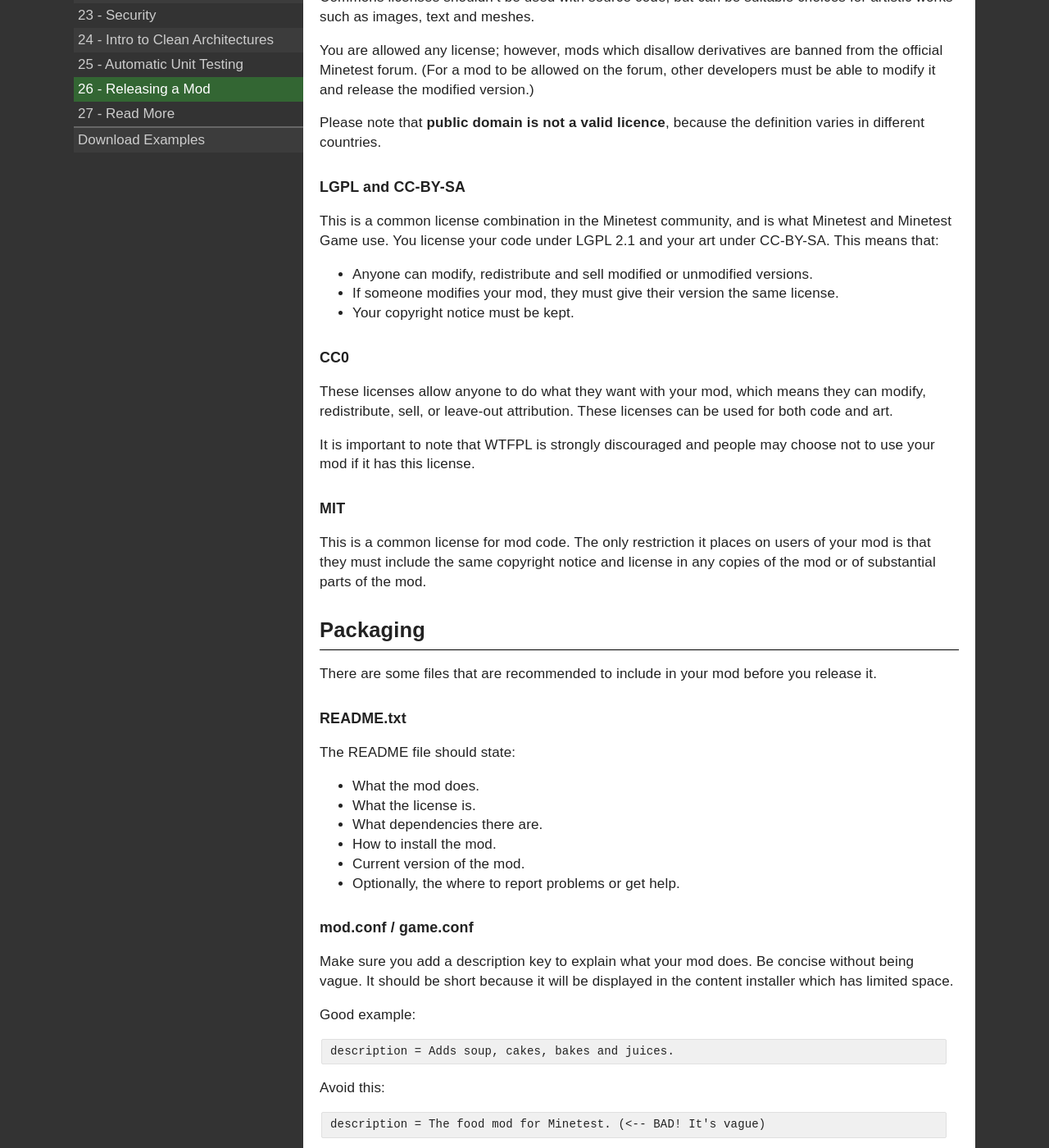
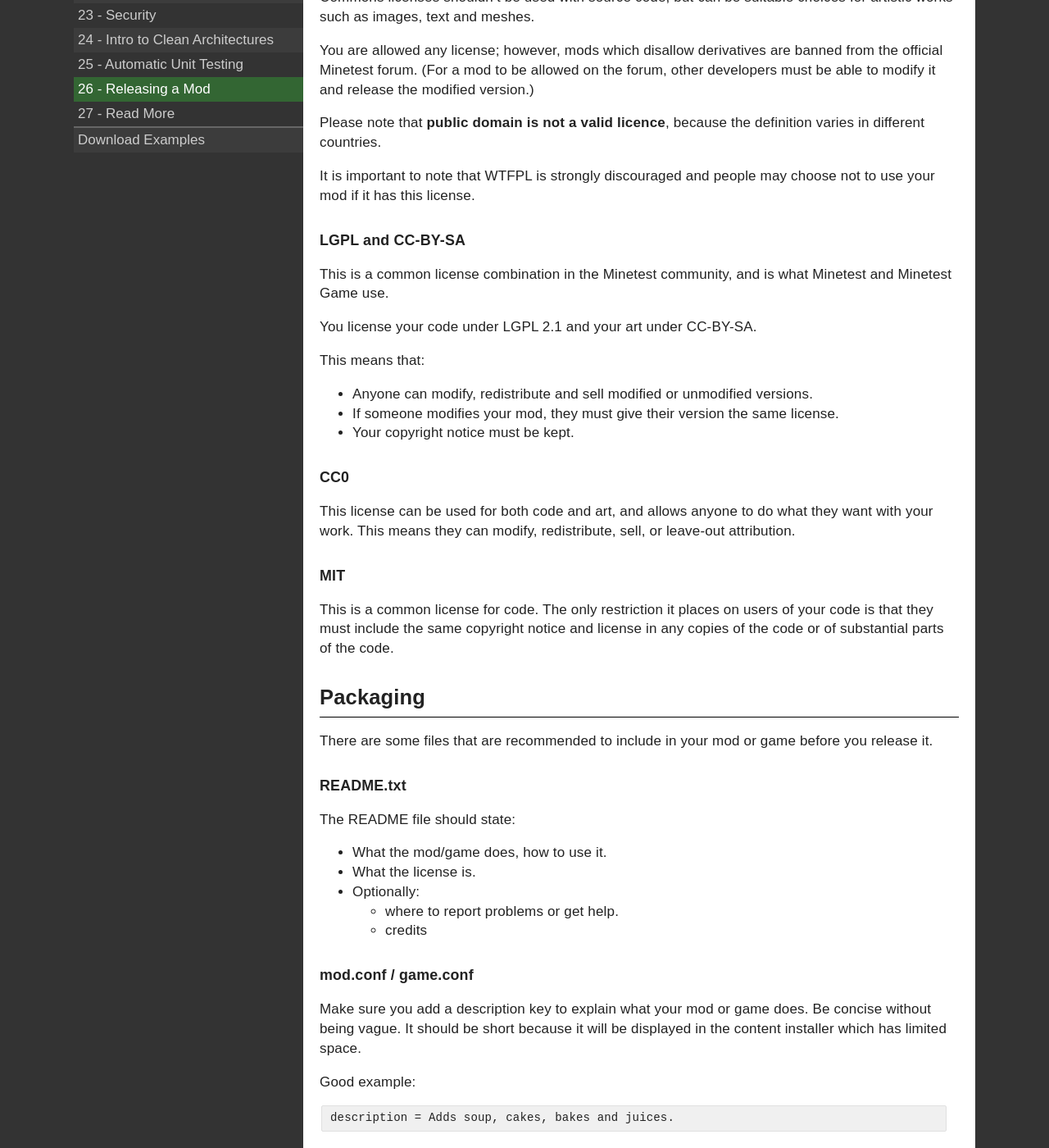
Before and after one commit to rubenwardy/minetest_modding_book, a Jekyll site: the page built from _en/quality/releasing.md, in a window 1280 px wide and 1400 px high, scrolled down 700 px. Shown: the whole window at 82% size. Built offline with Jekyll 4.4.1, drawn with Linux system fonts in a browser that asks for light colours; some of the changed text lies outside the part shown.

Commit message:
Improve issues caused by cleanup commit

```diff
--- a/_en/quality/releasing.md
+++ b/_en/quality/releasing.md
@@ -42,11 +42,16 @@
 Please note that **public domain is not a valid licence**, because the definition varies
 in different countries.
 
+It is important to note that WTFPL is strongly discouraged and people may
+choose not to use your mod if it has this license.
+
 ### LGPL and CC-BY-SA
 
 This is a common license combination in the Minetest community, and is what
 Minetest and Minetest Game use.
+
 You license your code under LGPL 2.1 and your art under CC-BY-SA.
+
 This means that:
 
 * Anyone can modify, redistribute and sell modified or unmodified versions.
@@ -55,40 +60,36 @@
 
 ### CC0
 
-These licenses allow anyone to do what they want with your mod,
-which means they can modify, redistribute, sell, or leave-out attribution.
-These licenses can be used for both code and art.
-
-It is important to note that WTFPL is strongly discouraged and people may
-choose not to use your mod if it has this license.
+This license can be used for both code and art, and allows anyone to do what
+they want with your work. This means they can modify, redistribute, sell, or
+leave-out attribution.
 
 ### MIT
 
-This is a common license for mod code. The only restriction it places on users
-of your mod is that they must include the same copyright notice and license
-in any copies of the mod or of substantial parts of the mod.
+This is a common license for code. The only restriction it places on users
+of your code is that they must include the same copyright notice and license
+in any copies of the code or of substantial parts of the code.
 
 ## Packaging
 
-There are some files that are recommended to include in your mod
+There are some files that are recommended to include in your mod or game
 before you release it.
 
 ### README.txt
 
 The README file should state:
 
-* What the mod does.
+* What the mod/game does, how to use it.
 * What the license is.
-* What dependencies there are.
-* How to install the mod.
-* Current version of the mod.
-* Optionally, the where to report problems or get help.
+* Optionally:
+  * where to report problems or get help.
+  * credits
 
 ### mod.conf / game.conf
 
-Make sure you add a description key to explain what your mod does. Be concise without being vague.
-It should be short because it will be displayed in the content installer which has
-limited space.
+Make sure you add a description key to explain what your mod or game does. Be
+concise without being vague. It should be short because it will be displayed in
+the content installer which has limited space.
 
 Good example:
 
@@ -103,7 +104,7 @@
 Screenshots should be 3:2 (3 pixels of width for every 2 pixels of height)
 and have a minimum size of 300 x 200px.
 
-The screenshot is displayed in the mod store.
+The screenshot is displayed inside of Minetest as a thumbnail for the content.
 
 ## Uploading
 
@@ -115,7 +116,7 @@
 * **Stable**      - The hosting website should be unlikely to shut down without warning.
 * **Direct link** - You should be able to click a link and download the file
                    without having to view another page.
-* **Virus Free**  - Mods with malicious content will be removed from the forum.
+* **Virus Free**  - Scammy upload hosts may contain insecure adverts.
 
 ContentDB allows you to upload zip files, and meets these criteria.
 
@@ -135,16 +136,16 @@
 
 ## Releasing on ContentDB
 
-ContentDB is the official place to find and distribute mods and games. Users can
-find content using the website, or download and install using the integration
-built into the Minetest main menu.
+ContentDB is the official place to find and distribute content such as mods,
+games, and texture packs. Users can find content using the website, or download
+and install using the integration built into the Minetest main menu.
 
-Sign up to [ContentDB](https://content.minetest.net) and add your mod or game.
+Sign up to [ContentDB](https://content.minetest.net) and add your content.
 Make sure to read the guidance given in the Help section.
 
 ## Forum Topic
 
-You can also create a forum topic to let users discuss your mod or game.
+You can also create a forum topic to let users discuss your creation.
 
 Mod topics should be created in ["WIP Mods"](https://forum.minetest.net/viewforum.php?f=9) (Work In Progress)
 forum, and Game topics in the ["WIP Games"](https://forum.minetest.net/viewforum.php?f=50) forum.
```
Also changed, not shown: _en/map/objects.md (+9 -8 lines).
